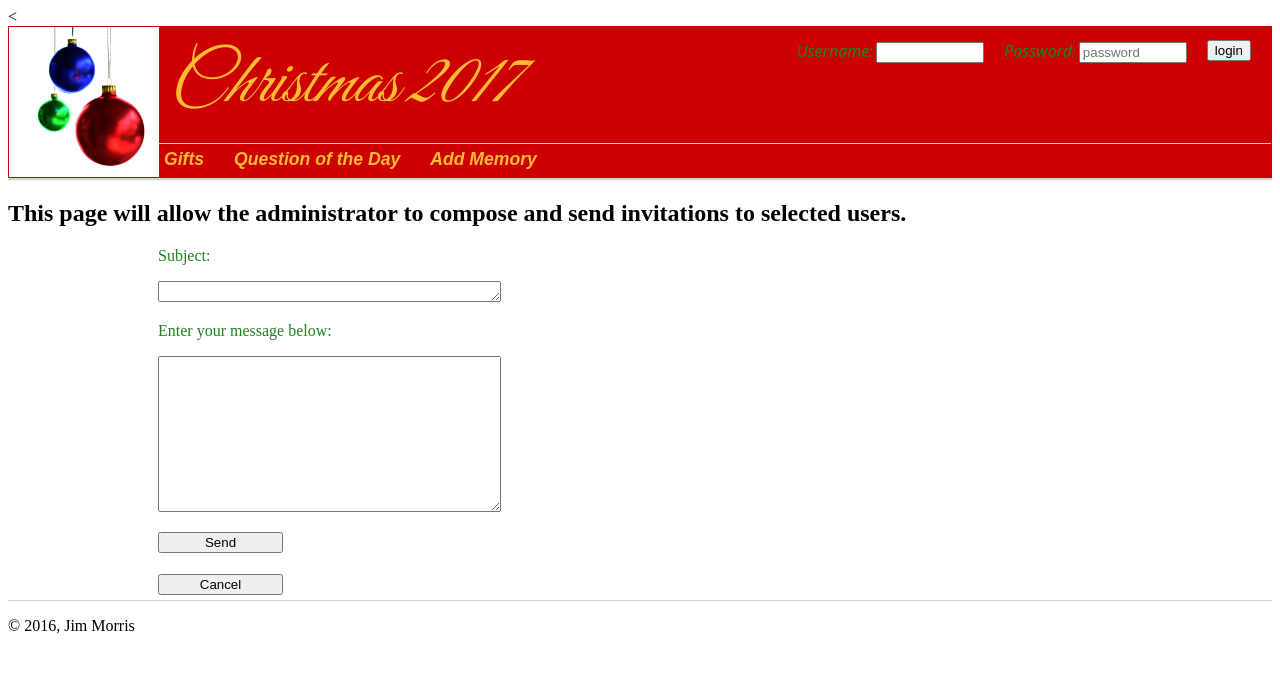
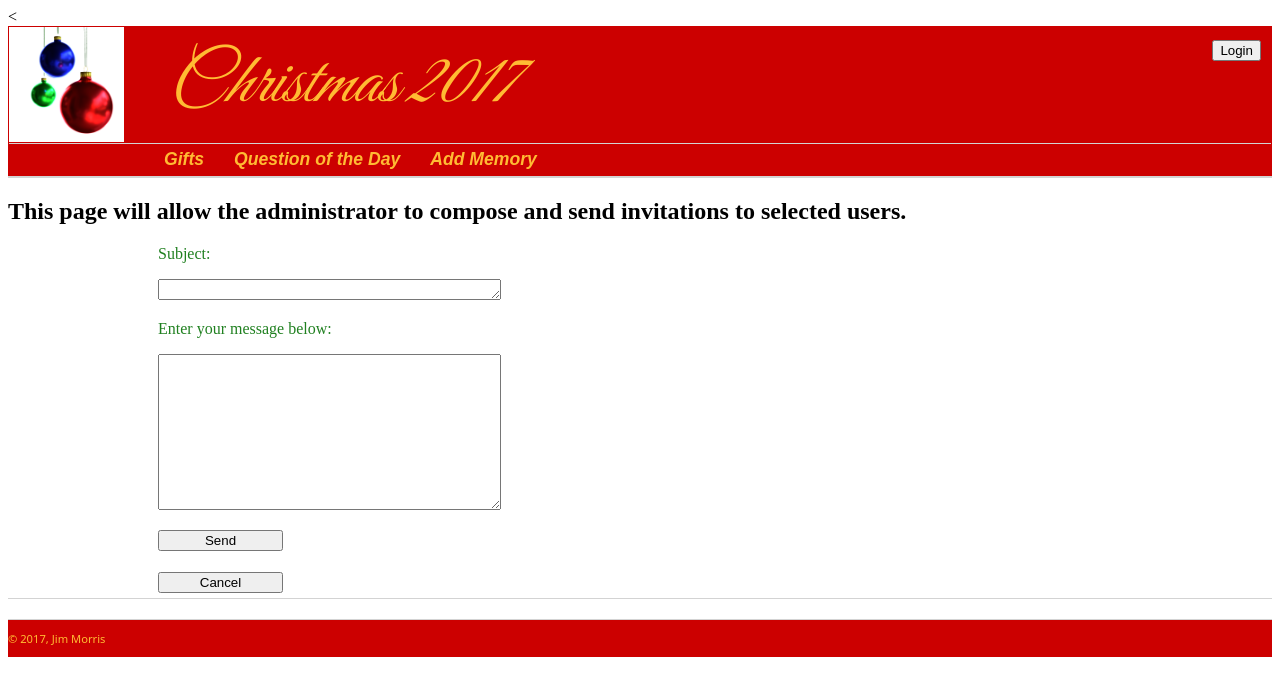
Before and after one commit to JMorris1575/christmas17, a Django app: template Christmas2017/mail/templates/mail/compose.html in a window 1280 px wide. Shown: the top 696 px of the page. Run offline with Django 3.2, Linux system fonts and the light colour scheme; the template is opened without the code that fills it, so the values that code supplies are empty; parts of the project's set-up code (start-up, migrations or seed data) failed here and were passed over.

Commit message:
Login is now on separate page

```diff
--- a/Christmas2017/static/site/css/christmas17.css
+++ b/Christmas2017/static/site/css/christmas17.css
@@ -20,7 +20,7 @@
 /*@font-face {
     font-family: "Banner_Font";
     src: url("../fonts/GreatVibes-Regular.ttf");
-    /* src: url("https://fonts.googleapis.com/css?family='Great Vibes'"); */
+    /* src: url("https://fonts.googleapis.com/css?family='Great Vibes'");
     }*/
 
 footer {
@@ -101,6 +101,11 @@
     margin: 0px 10px 0px 10px;
     }
 
+.content {
+    border-top: 1px solid lightgray;
+    border-bottom: 1px solid lightgray;
+    }
+
 .header-container {
     width: auto;
     padding: 1px;
@@ -114,11 +119,6 @@
     font-size: medium;
     color: #208020;
     margin-top: 0px;
-    }
-
-.content {
-    border-top: 1px solid lightgray;
-    border-bottom: 1px solid lightgray;
     }
 
 .full-width {
@@ -182,6 +182,16 @@
     }
 
 .login-box {
+    width: 200px;
+    margin-left: auto;
+    margin-right: auto;
+    }
+
+.login-box input {
+    width: 200px;
+    }
+
+.login-edit {
     width: 100px;
     }
 
@@ -306,5 +316,5 @@
     }
 
 #header-image {
-    width: 150px;
-    height: 150px;}
+    width: 115px;
+    height: 115px;}
--- a/Christmas2017/templates/footer.html
+++ b/Christmas2017/templates/footer.html
@@ -2,6 +2,6 @@
 
         <footer>
             <p>
-                &copy; 2016, Jim Morris
+                &copy; 2017, Jim Morris
             </p>
         </footer>
--- a/Christmas2017/templates/header.html
+++ b/Christmas2017/templates/header.html
@@ -17,7 +17,7 @@
                         <a class="no-underline" href="{% url 'dj-auth:login' %}">
                             <span class="large">Christmas 2017</span>
                         </a>
-                        <!-- Login or Welcome Area -->
+                        <!-- Login and Welcome Area -->
                         {% if user.is_authenticated %}
                             <span class="right">
                                 <a href="{% url 'dj-auth:logout' %}">
@@ -27,22 +27,9 @@
                             <span class="right small">Merry Christmas {{ user.first_name }}!</span>
                         {% else %}
                             <span class="right">
-                                <form action="{% url 'dj-auth:login' %}" method="post">
-                                    {% csrf_token %}
-                                    <span class="right">
-                                        <input type="submit" value="login" name="login-btn" tabindex="3"/>
-                                    </span>
-                                    <span class="right">
-                                        <label class="description" for="password">Password:</label>
-                                        <input type="password" class="login-box" name="password" id="password"
-                                               placeholder="password" tabindex="2"/>
-                                    </span>
-                                    <span class="right">
-                                        <label class="description" for="username">Username:</label>
-                                        <input type="text" class="login-box" name="username" id="username"
-                                               tabindex="1" />
-                                    </span>
-                                </form>
+                                <a href="{% url 'dj-auth:login' %}">
+                                    <button type="button" name="login-btn">Login</button>
+                                </a>
                             </span>
                         {% endif %}
                     </div>
```
Also changed, not shown: Christmas2017/user/templates/user/login.html (+18 -2 lines).
